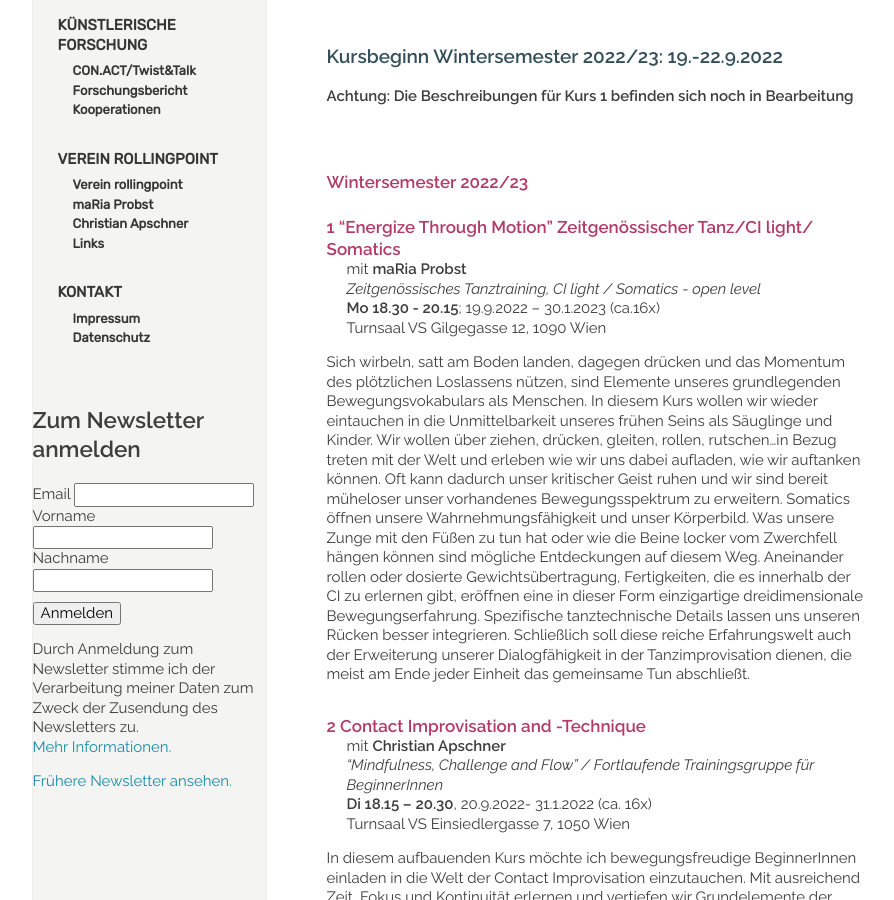
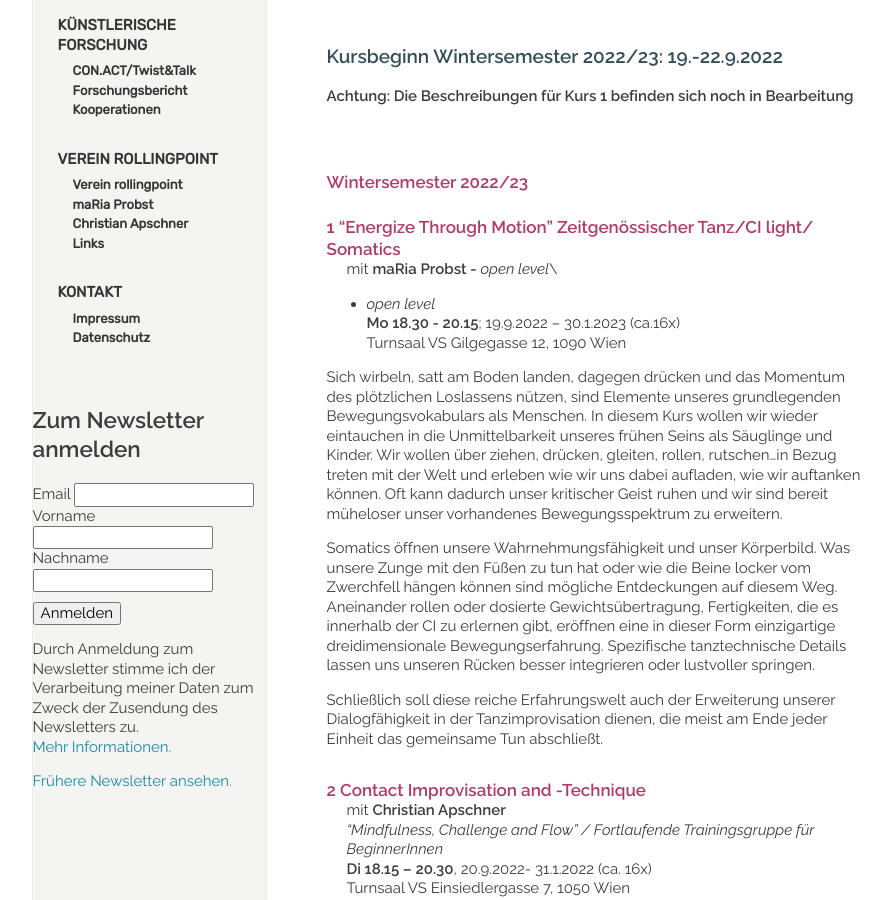
Before and after one commit to manulari/rollingpointat, a Jekyll site: the page built from _pages_de/kurse.md, in a window 1280 px wide and 900 px high, scrolled down 485 px. Shown: the whole window, without its empty margins (152-1046 px from the left). Built offline with Jekyll 4.4.1, drawn with Linux system fonts in a browser that asks for light colours; comment, search, counter and statistics services are not loaded.

Commit message:
Update page (de) “kurse”

```diff
--- a/_pages_de/kurse.md
+++ b/_pages_de/kurse.md
@@ -26,12 +26,16 @@ title: KURSE UND WORKSHOPS
 
 #### 1 "Energize Through Motion" Zeitgenössischer Tanz/CI light/ Somatics
 
-mit **maRia Probst**\
-*Zeitgenössisches Tanztraining, CI light / Somatics* - *open level*\
+mit **maRia Probst -** *open level*\
+ - *open level*\
 **Mo 18.30 - 20.15**; 19.9.2022 – 30.1.2023 (ca.16x)\
 Turnsaal VS Gilgegasse 12, 1090 Wien
 
-Sich wirbeln, satt am Boden landen, dagegen drücken und das Momentum des plötzlichen Loslassens nützen, sind Elemente unseres grundlegenden Bewegungsvokabulars als Menschen. In diesem Kurs wollen wir wieder eintauchen in die Unmittelbarkeit unseres frühen Seins als Säuglinge und Kinder. Wir wollen über ziehen, drücken, gleiten, rollen, rutschen...in Bezug treten mit der Welt und erleben wie wir uns dabei aufladen, wie wir auftanken können. Oft kann dadurch unser kritischer Geist ruhen und wir sind bereit müheloser unser vorhandenes Bewegungsspektrum zu erweitern. Somatics öffnen unsere Wahrnehmungsfähigkeit und unser Körperbild. Was unsere Zunge mit den Füßen zu tun hat oder wie die Beine locker vom Zwerchfell hängen können sind mögliche Entdeckungen auf diesem Weg. Aneinander rollen oder dosierte Gewichtsübertragung, Fertigkeiten, die es innerhalb der CI zu erlernen gibt, eröffnen eine in dieser Form einzigartige dreidimensionale Bewegungserfahrung. Spezifische tanztechnische Details lassen uns unseren Rücken besser integrieren. Schließlich soll diese reiche Erfahrungswelt auch der Erweiterung unserer Dialogfähigkeit in der Tanzimprovisation dienen, die meist am Ende jeder Einheit das gemeinsame Tun abschließt.
+Sich wirbeln, satt am Boden landen, dagegen drücken und das Momentum des plötzlichen Loslassens nützen, sind Elemente unseres grundlegenden Bewegungsvokabulars als Menschen. In diesem Kurs wollen wir wieder eintauchen in die Unmittelbarkeit unseres frühen Seins als Säuglinge und Kinder. Wir wollen über ziehen, drücken, gleiten, rollen, rutschen...in Bezug treten mit der Welt und erleben wie wir uns dabei aufladen, wie wir auftanken können. Oft kann dadurch unser kritischer Geist ruhen und wir sind bereit müheloser unser vorhandenes Bewegungsspektrum zu erweitern.
+
+Somatics öffnen unsere Wahrnehmungsfähigkeit und unser Körperbild. Was unsere Zunge mit den Füßen zu tun hat oder wie die Beine locker vom Zwerchfell hängen können sind mögliche Entdeckungen auf diesem Weg. Aneinander rollen oder dosierte Gewichtsübertragung, Fertigkeiten, die es innerhalb der CI zu erlernen gibt, eröffnen eine in dieser Form einzigartige dreidimensionale Bewegungserfahrung. Spezifische tanztechnische Details lassen uns unseren Rücken besser integrieren oder lustvoller springen.
+
+Schließlich soll diese reiche Erfahrungswelt auch der Erweiterung unserer Dialogfähigkeit in der Tanzimprovisation dienen, die meist am Ende jeder Einheit das gemeinsame Tun abschließt.
 
 
 
```
